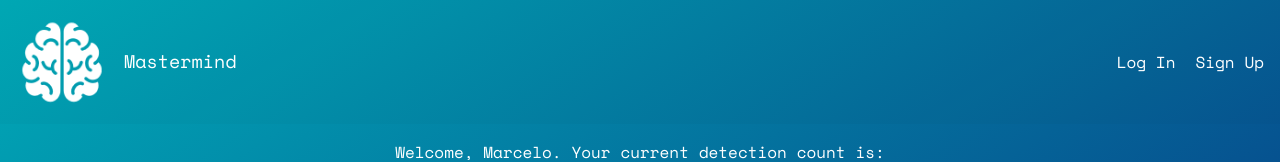
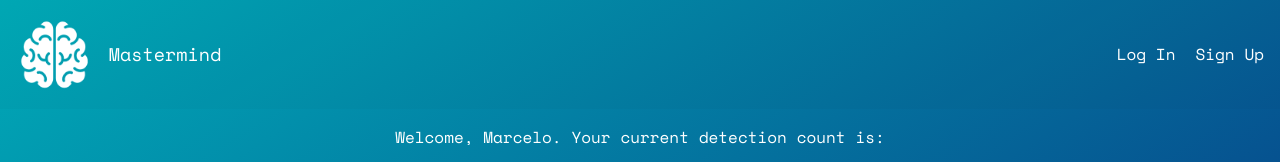
Before and after one commit to MarceloLopezS/mastermind-celebrity-recognition-front-end, a React (Create React App) app: page / in a window 1280 px wide. Shown: the top 162 px of the page. Built offline with nearby package versions, Linux system fonts and the light colour scheme.

Commit message:
Improve structure and responsiveness across screen sizes

```diff
--- a/src/components/Navbar/Navbar.css
+++ b/src/components/Navbar/Navbar.css
@@ -9,11 +9,11 @@
     display: flex;
     align-items: center;
     gap: var(--size-50);
-    max-width: var(--size-450);
+    width: clamp(var(--size-350), 6vw,var(--size-450));
     user-select: none;
 }
 
-.navbar__brand > span {
+.navbar__brand > h1 {
     font-size: clamp(var(--fs-250), 1.35vw, var(--fs-275));
 }
 
@@ -29,7 +29,7 @@
 }
 
 @media (max-width: 69em) {
-    .navbar__brand > span {
+    .navbar__brand > h1 {
         display: none;
     }
 }
--- a/src/components/Navbar/Navbar.js
+++ b/src/components/Navbar/Navbar.js
@@ -7,7 +7,7 @@ const Navbar = () => {
         <div className='navbar'>
             <div className='navbar__brand'>
                 <img src={logo} alt='Mastermind logo' ></img>
-                <span>Mastermind</span>
+                <h1>Mastermind</h1>
             </div>
             <nav className='navbar__nav'>
                 <button className='navbar__button'>Log In</button>
```
